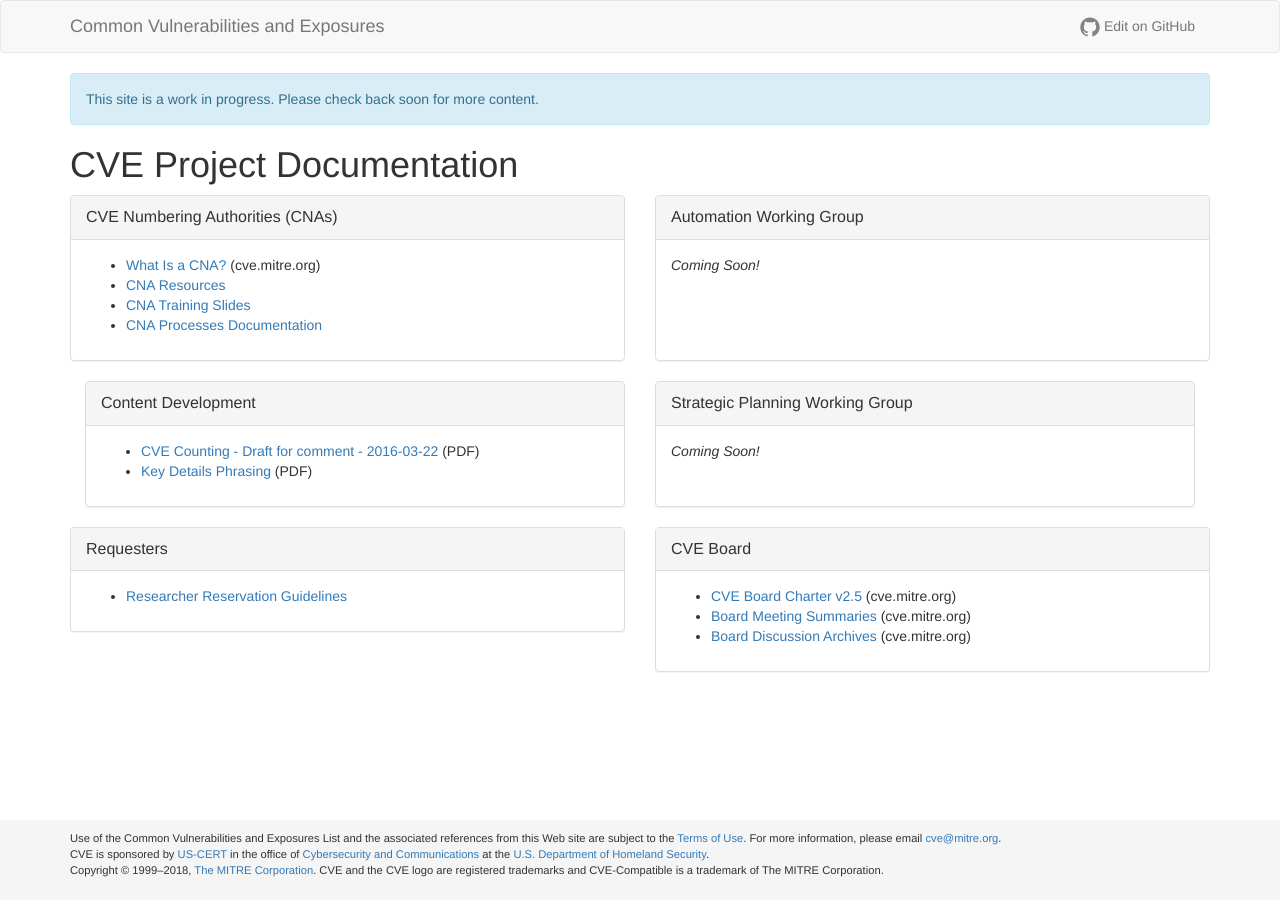
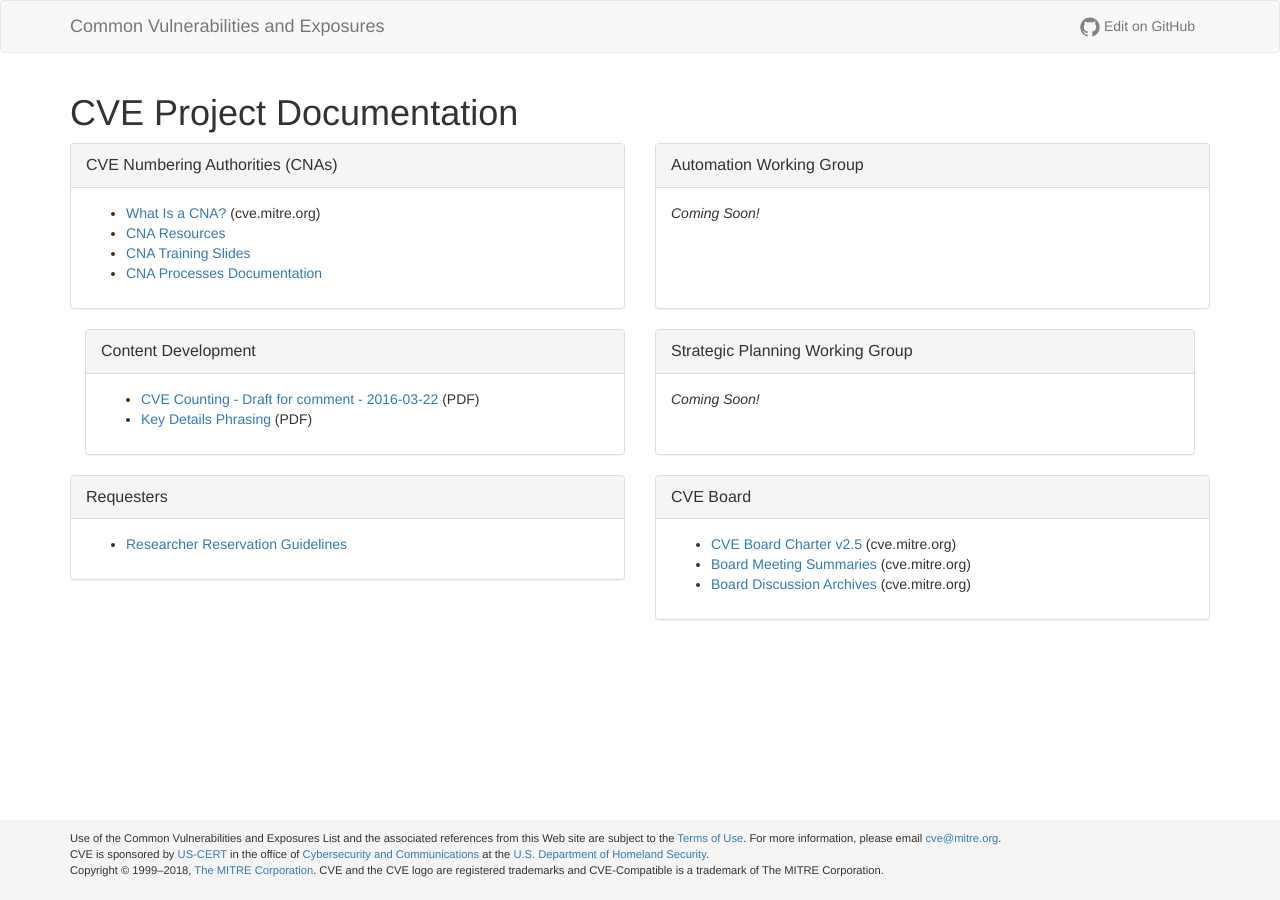
Before and after one commit to CVEProject/cveproject.github.io, a Jekyll site: the page built from index.md, in a window 1280 px wide. Built offline with Jekyll 4.4.1, drawn with Linux system fonts in a browser that asks for light colours; nearby versions of some CDN libraries.

Commit message:
Update default.html
deleted in progress warning

     <div class="container">
-      <div class="alert alert-info" role="alert">
-        <p>This site is a work in progress. Please check back soon for more content.</p>
-      </div>

```diff
--- a/_layouts/default.html
+++ b/_layouts/default.html
@@ -8,9 +8,7 @@
     {% include header.html %}
 
     <div class="container">
-      <div class="alert alert-info" role="alert">
-        <p>This site is a work in progress. Please check back soon for more content.</p>
-      </div>
+
       {{ content }}
     </div>
 
```
